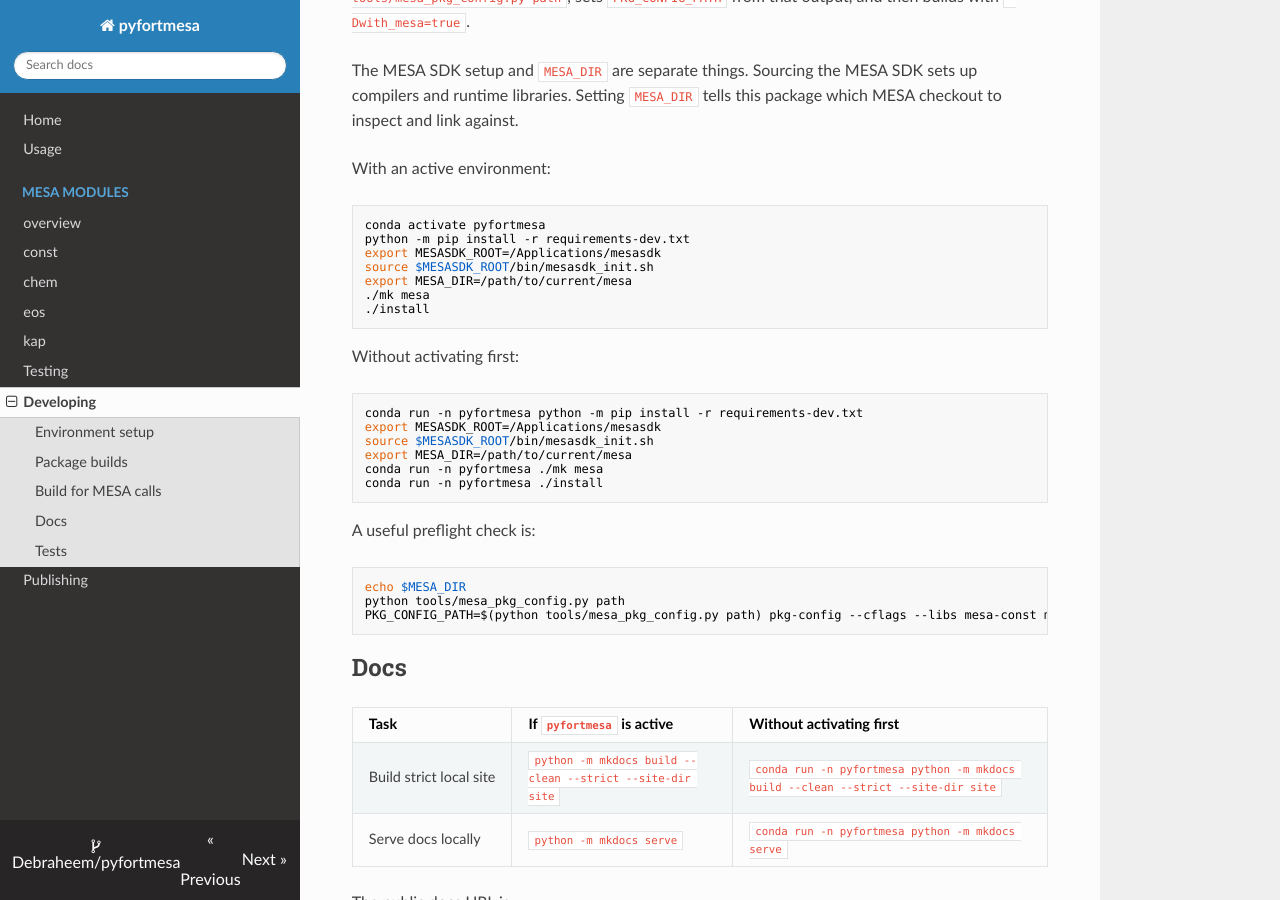
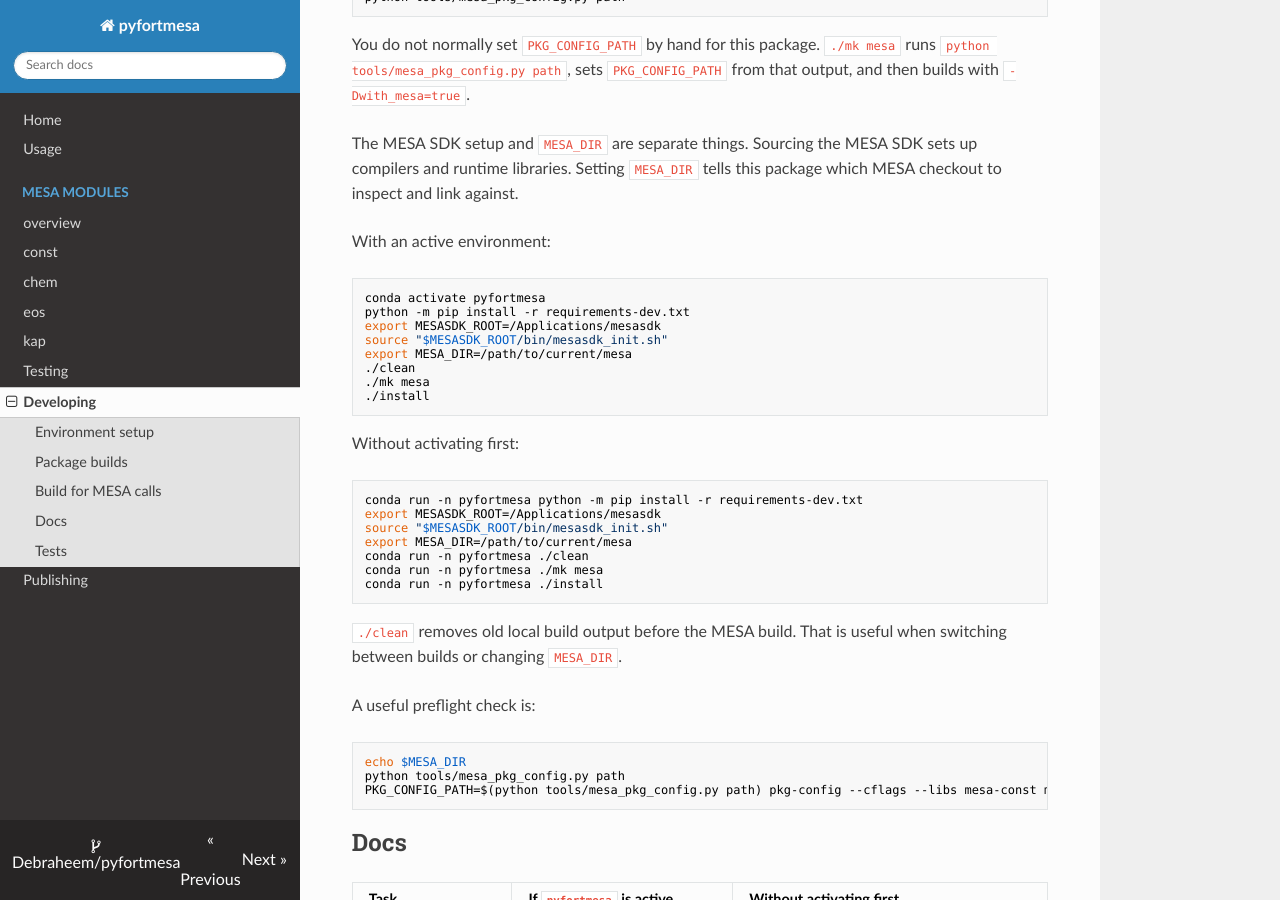
Before and after one commit to Debraheem/pyfortmesa, an MkDocs documentation site: the page built from docs/developing.md, in a window 1280 px wide and 900 px high, scrolled down 1821 px. Built offline with MkDocs 1.6.1, drawn with Linux system fonts in a browser that asks for light colours; nearby versions of some CDN libraries; some of the changed text lies outside the part shown.

Commit message:
clarify install requirements

````diff
--- a/docs/developing.md
+++ b/docs/developing.md
@@ -14,6 +14,9 @@
 
 The editable install is useful while editing the package. The default `./test`
 command runs against `src/` directly, so it does not require an editable install.
+
+`requirements-dev.txt` includes `requirements.txt`, then adds the docs, testing,
+and publishing tools used while developing the package.
 
 ## Package builds
 
@@ -82,8 +85,9 @@
 conda activate pyfortmesa
 python -m pip install -r requirements-dev.txt
 export MESASDK_ROOT=/Applications/mesasdk
-source $MESASDK_ROOT/bin/mesasdk_init.sh
+source "$MESASDK_ROOT/bin/mesasdk_init.sh"
 export MESA_DIR=/path/to/current/mesa
+./clean
 ./mk mesa
 ./install
 ```
@@ -93,11 +97,15 @@
 ```bash
 conda run -n pyfortmesa python -m pip install -r requirements-dev.txt
 export MESASDK_ROOT=/Applications/mesasdk
-source $MESASDK_ROOT/bin/mesasdk_init.sh
+source "$MESASDK_ROOT/bin/mesasdk_init.sh"
 export MESA_DIR=/path/to/current/mesa
+conda run -n pyfortmesa ./clean
 conda run -n pyfortmesa ./mk mesa
 conda run -n pyfortmesa ./install
 ```
+
+`./clean` removes old local build output before the MESA build. That is useful
+when switching between builds or changing `MESA_DIR`.
 
 A useful preflight check is:
 
--- a/requirements-dev.txt
+++ b/requirements-dev.txt
@@ -1,9 +1,5 @@
-# Development dependencies for building, testing, publishing, and rendering docs.
+# Development requirements for testing, publishing, and rendering docs.
 -r requirements.txt
 -r docs/requirements.txt
 
-build
-meson-python>=0.15.0
-meson>=1.1.0
-ninja
 twine
--- a/requirements.txt
+++ b/requirements.txt
@@ -1,2 +1,6 @@
-# Runtime Python dependencies for using pyfortmesa.
+# Normal requirements for using this checkout and building the local MESA wheel.
 numpy>=2.0
+build
+meson-python>=0.15.0
+meson>=1.1.0
+ninja
````
Also changed, not shown: README.md (+45 -13 lines).
